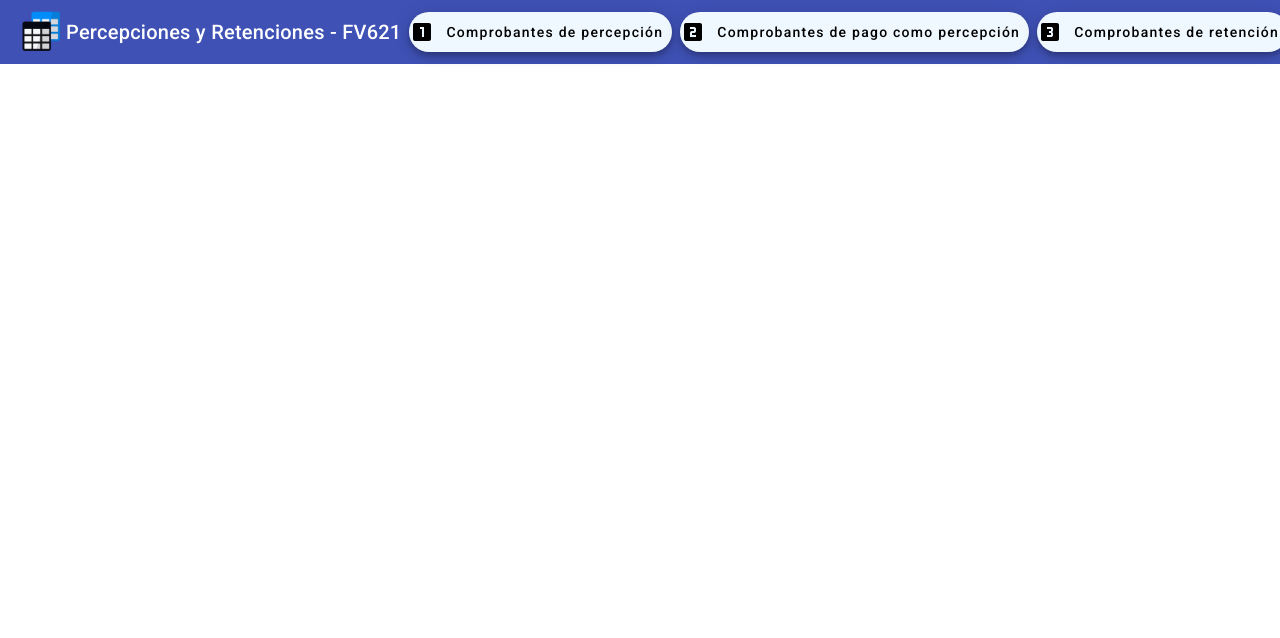
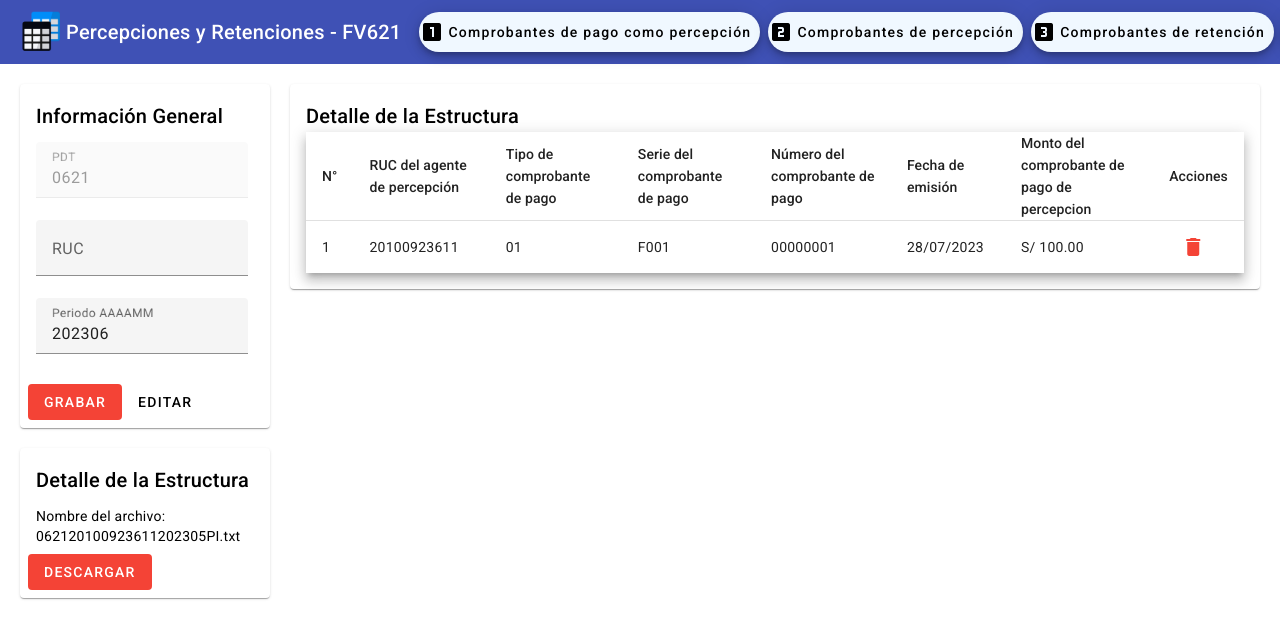
Before and after one commit to Haisha10/percepciones-retenciones-621, an Angular app: page /comprobantes-de-pago-utilizados-como-percepcion in a window 1280 px wide. Before the commit this address led to /. Shown: the top 638 px of the page. Built offline with nearby package versions, Linux system fonts and the light colour scheme.

Commit message:
feat: first component ui

```diff
--- a/src/app/app-routing.module.ts
+++ b/src/app/app-routing.module.ts
@@ -1,7 +1,13 @@
 import { NgModule } from '@angular/core';
 import { RouterModule, Routes } from '@angular/router';
 
-const routes: Routes = [];
+// Components
+import { PagoComoPercepcionComponent } from './components/pago-como-percepcion/pago-como-percepcion.component';
+
+const routes: Routes = [
+  { path: '', redirectTo: 'comprobantes-de-pago-utilizados-como-percepcion', pathMatch: 'full' },
+  { path: 'comprobantes-de-pago-utilizados-como-percepcion', component: PagoComoPercepcionComponent },
+];
 
 @NgModule({
   imports: [RouterModule.forRoot(routes)],
--- a/src/app/app.component.html
+++ b/src/app/app.component.html
@@ -1,2 +1,2 @@
+<app-toolbar></app-toolbar>
 <router-outlet></router-outlet>
-<app-toolbar></app-toolbar>
--- a/src/app/app.module.ts
+++ b/src/app/app.module.ts
@@ -1,4 +1,4 @@
-import { NgModule } from '@angular/core';
+import { NgModule, LOCALE_ID } from '@angular/core';
 import { BrowserModule } from '@angular/platform-browser';
 
 import { AppRoutingModule } from './app-routing.module';
@@ -7,17 +7,29 @@ import { BrowserAnimationsModule } from '@angular/platform-browser/animations';
 
 // Components
 import { ToolbarComponent } from './components/toolbar/toolbar.component';
+import { PagoComoPercepcionComponent } from './components/pago-como-percepcion/pago-como-percepcion.component';
 
 // Material
 import { MatToolbarModule } from '@angular/material/toolbar';
 import { MatIconModule } from '@angular/material/icon';
-import { MatButtonModule} from '@angular/material/button';
-import {MatTooltipModule} from '@angular/material/tooltip';
+import { MatButtonModule } from '@angular/material/button';
+import { MatTooltipModule } from '@angular/material/tooltip';
+import { MatCardModule } from '@angular/material/card';
+import { MatInputModule } from '@angular/material/input';
+import { MatTableModule } from '@angular/material/table';
+import { MatSortModule } from '@angular/material/sort';
+
+// Peru locale
+import { registerLocaleData } from '@angular/common';
+import locales from '@angular/common/locales/es-PE';
+
+registerLocaleData(locales, 'es-PE');
 
 @NgModule({
   declarations: [
     AppComponent,
-    ToolbarComponent
+    ToolbarComponent,
+    PagoComoPercepcionComponent
   ],
   imports: [
     BrowserModule,
@@ -26,9 +38,13 @@ import {MatTooltipModule} from '@angular/material/tooltip';
     MatToolbarModule,
     MatIconModule,
     MatButtonModule,
-    MatTooltipModule
+    MatTooltipModule,
+    MatCardModule,
+    MatInputModule,
+    MatTableModule,
+    MatSortModule
   ],
-  providers: [],
+  providers: [{ provide: LOCALE_ID, useValue: 'es-PE' }],
   bootstrap: [AppComponent]
 })
 export class AppModule { }
--- /dev/null
+++ b/src/app/components/pago-como-percepcion/pago-como-percepcion.component.html
@@ -0,0 +1,109 @@
+<div class="card-container">
+  <div class="cards">
+    <mat-card class="card">
+      <mat-card-header>
+        <mat-card-title>Información General</mat-card-title>
+      </mat-card-header>
+      <mat-card-content>
+        <form class="example-form">
+          <mat-form-field class="example-full-width">
+            <mat-label>PDT</mat-label>
+            <input matInput placeholder="PDT" value="0621" disabled />
+          </mat-form-field>
+          <mat-form-field class="example-full-width">
+            <mat-label>RUC</mat-label>
+            <input matInput placeholder="RUC" [disabled]="" />
+          </mat-form-field>
+          <mat-form-field class="example-full-width">
+            <mat-label>Periodo AAAAMM</mat-label>
+            <input
+              matInput
+              placeholder="AAAAMM"
+              value="{{ getLastMonth() }}"
+              [disabled]=""
+            />
+          </mat-form-field>
+        </form>
+      </mat-card-content>
+      <mat-card-actions>
+        <button mat-flat-button color="warn">GRABAR</button>
+        <button mat-flat-button>EDITAR</button>
+      </mat-card-actions>
+    </mat-card>
+
+    <mat-card class="card">
+      <mat-card-header>
+        <mat-card-title>Detalle de la Estructura</mat-card-title>
+      </mat-card-header>
+      <mat-card-content>
+        <mat-label>Nombre del archivo:</mat-label>
+        <p>062120100923611202305PI.txt</p>
+      </mat-card-content>
+      <mat-card-actions>
+        <button mat-flat-button color="warn">DESCARGAR</button>
+      </mat-card-actions>
+    </mat-card>
+  </div>
+  <div class="main-card-container">
+    <mat-card class="main-card">
+      <mat-card-header>
+        <mat-card-title>Detalle de la Estructura</mat-card-title>
+      </mat-card-header>
+      <mat-card-content>
+        <table
+          mat-table
+          [dataSource]="dataSource"
+          class="mat-elevation-z8"
+          matSort
+        >
+          <ng-container matColumnDef="id">
+            <th mat-header-cell *matHeaderCellDef>N°</th>
+            <td mat-cell *matCellDef="let element">{{ element.id }}</td>
+          </ng-container>
+          <ng-container matColumnDef="ruc">
+            <th mat-header-cell *matHeaderCellDef>
+              RUC del agente de percepción
+            </th>
+            <td mat-cell *matCellDef="let element">{{ element.ruc }}</td>
+          </ng-container>
+          <ng-container matColumnDef="type">
+            <th mat-header-cell *matHeaderCellDef>Tipo de comprobante de pago</th>
+            <td mat-cell *matCellDef="let element">{{ element.type }}</td>
+          </ng-container>
+          <ng-container matColumnDef="serial">
+            <th mat-header-cell *matHeaderCellDef>
+              Serie del comprobante de pago
+            </th>
+            <td mat-cell *matCellDef="let element">{{ element.serial }}</td>
+          </ng-container>
+          <ng-container matColumnDef="number">
+            <th mat-header-cell *matHeaderCellDef>
+              Número del comprobante de pago
+            </th>
+            <td mat-cell *matCellDef="let element">{{ element.number }}</td>
+          </ng-container>
+          <ng-container matColumnDef="issueDate">
+            <th mat-header-cell *matHeaderCellDef>Fecha de emisión</th>
+            <td mat-cell *matCellDef="let element">{{ element.issueDate }}</td>
+          </ng-container>
+          <ng-container matColumnDef="amount">
+            <th mat-header-cell *matHeaderCellDef>
+              Monto del comprobante de pago de percepcion
+            </th>
+            <td mat-cell *matCellDef="let element">{{ element.amount | currency : "PEN" }}</td>
+          </ng-container>
+          <ng-container matColumnDef="actions">
+            <th mat-header-cell *matHeaderCellDef>Acciones</th>
+            <td mat-cell *matCellDef="let element">
+              <button mat-icon-button color="warn" aria-label="Eliminar">
+                <mat-icon>delete</mat-icon>
+              </button>
+            </td>
+          </ng-container>
+          <tr mat-header-row *matHeaderRowDef="displayedColumns"></tr>
+          <tr mat-row *matRowDef="let row; columns: displayedColumns"></tr>
+        </table>
+      </mat-card-content>
+    </mat-card>
+  </div>
+</div>
--- /dev/null
+++ b/src/app/components/pago-como-percepcion/pago-como-percepcion.component.scss
@@ -0,0 +1,21 @@
+.card-container {
+  display: grid;
+  grid-template-columns: auto 1fr;
+  gap: 20px;
+  margin-top: 20px;
+  margin-left: 20px;
+  margin-right: 20px;
+}
+
+.cards {
+  display: flex;
+  flex-direction: column;
+  gap: 20px;
+}
+
+.card {
+  mat-card-header {
+    margin-bottom: 10px;
+  }
+  max-width: 250px;
+}
--- /dev/null
+++ b/src/app/components/pago-como-percepcion/pago-como-percepcion.component.ts
@@ -0,0 +1,49 @@
+import { Component, OnInit } from '@angular/core';
+import { MatTableDataSource } from '@angular/material/table';
+
+@Component({
+  selector: 'app-pago-como-percepcion',
+  templateUrl: './pago-como-percepcion.component.html',
+  styleUrls: ['./pago-como-percepcion.component.scss']
+})
+export class PagoComoPercepcionComponent implements OnInit {
+  displayedColumns: string[] = [
+    'id',
+    'ruc',
+    'type',
+    'serial',
+    'number',
+    'issueDate',
+    'amount',
+    'actions'
+  ];
+  dataSource!: MatTableDataSource<any>;
+  ngOnInit(): void {
+    this.getTableData();
+  }
+  getLastMonth(): string {
+    let date: Date = new Date();
+    date.setMonth(date.getMonth() - 1);
+
+    let year: string = date.getFullYear().toString();
+    let month: string = (date.getMonth() + 1).toString().padStart(2, '0');
+
+    return year + month;
+  }
+
+  getTableData(): void {
+    this.dataSource = new MatTableDataSource(this.data);
+  }
+
+  data = [
+    {
+      id: 1,
+      ruc: '20100923611',
+      type: '01',
+      serial: 'F001',
+      number: '00000001',
+      issueDate: '28/07/2023',
+      amount: 100.00
+    },
+  ]
+}
--- a/src/app/components/toolbar/toolbar.component.html
+++ b/src/app/components/toolbar/toolbar.component.html
@@ -3,15 +3,36 @@
     <img src="assets/img/logo.png" alt="Logo" width="50" height="50" />
     <span>Percepciones y Retenciones - FV621</span>
     <div class="quick-access-buttons">
-      <button mat-fab extended routerLink="/home" routerLinkActive="active">
+      <button
+        mat-fab
+        extended
+        routerLink="/comprobantes-de-pago-utilizados-como-percepcion"
+        routerLinkActive="active"
+        aria-label="Comprobantes de pago utilizados como comprobantes de percepción"
+        matTooltip="Comprobantes de pago utilizados como comprobantes de percepción"
+      >
         <mat-icon>looks_one</mat-icon>
+        <span>Comprobantes de pago como percepción</span>
+      </button>
+      <button
+        mat-fab
+        extended
+        routerLink="/home"
+        routerLinkActive="active"
+        aria-label="Comprobantes de percepción"
+        matTooltip="Comprobantes de percepción"
+      >
+        <mat-icon>looks_two</mat-icon>
         <span>Comprobantes de percepción</span>
       </button>
-      <button mat-fab extended routerLink="/home" routerLinkActive="active">
-        <mat-icon>looks_two</mat-icon>
-        <span>Comprobantes de pago como percepción</span>
-      </button>
-      <button mat-fab extended routerLink="/home" routerLinkActive="active">
+      <button
+        mat-fab
+        extended
+        routerLink="/home"
+        routerLinkActive="active"
+        aria-label="Comprobantes de retención"
+        matTooltip="Comprobantes de retención"
+      >
         <mat-icon>looks_3</mat-icon>
         <span>Comprobantes de retención</span>
       </button>
--- a/src/app/components/toolbar/toolbar.component.scss
+++ b/src/app/components/toolbar/toolbar.component.scss
@@ -3,6 +3,7 @@
 }
 
 .quick-access-buttons {
+  margin-left: 10px;
   display: flex;
   flex-direction: row;
   align-items: center;
@@ -21,6 +22,9 @@
       background-color: #e6f7ff;
       color: #1890ff;
       border-color: #1890ff;
+    }
+    span {
+      margin-left: -8px;
     }
   }
 }
```
Also changed, not shown: 1 other file (tests, documents, lock files or other folders). Lines whose indentation alone changed are shown as unchanged.
